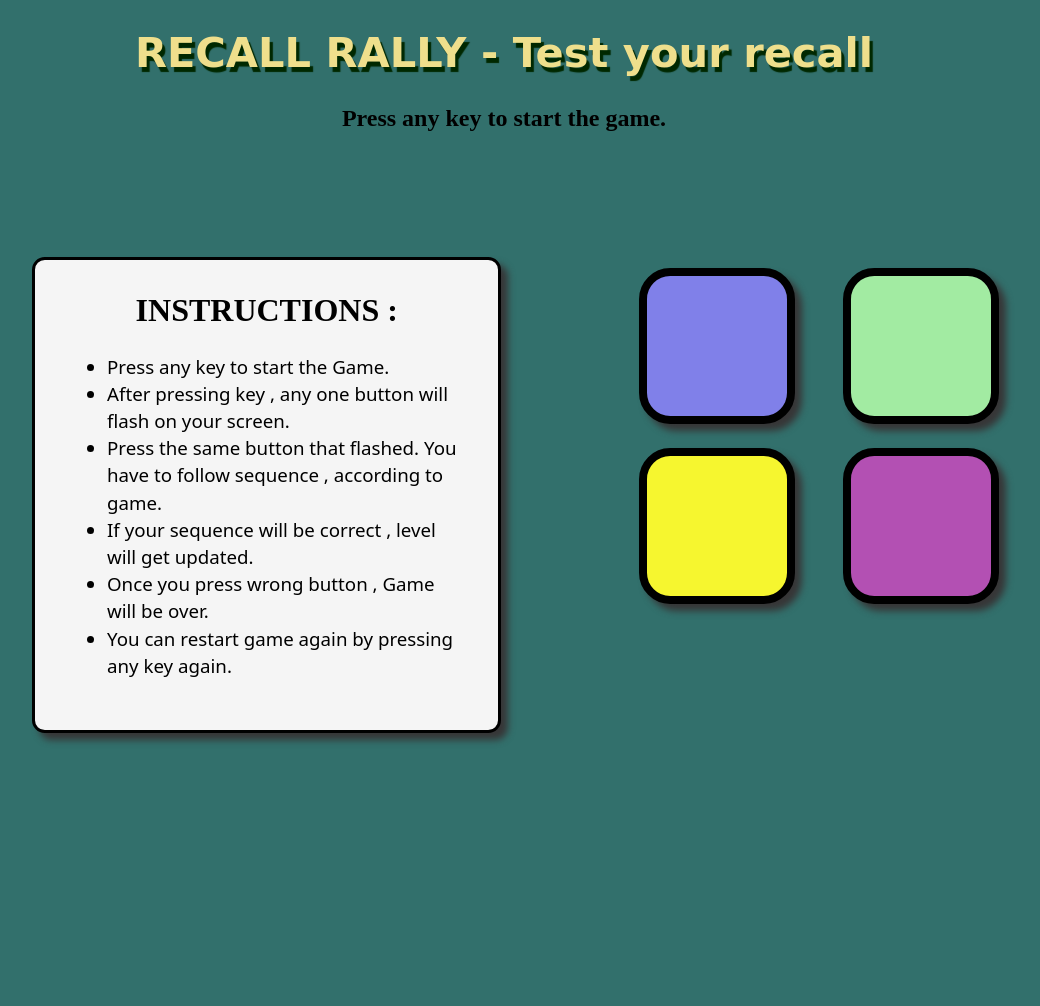
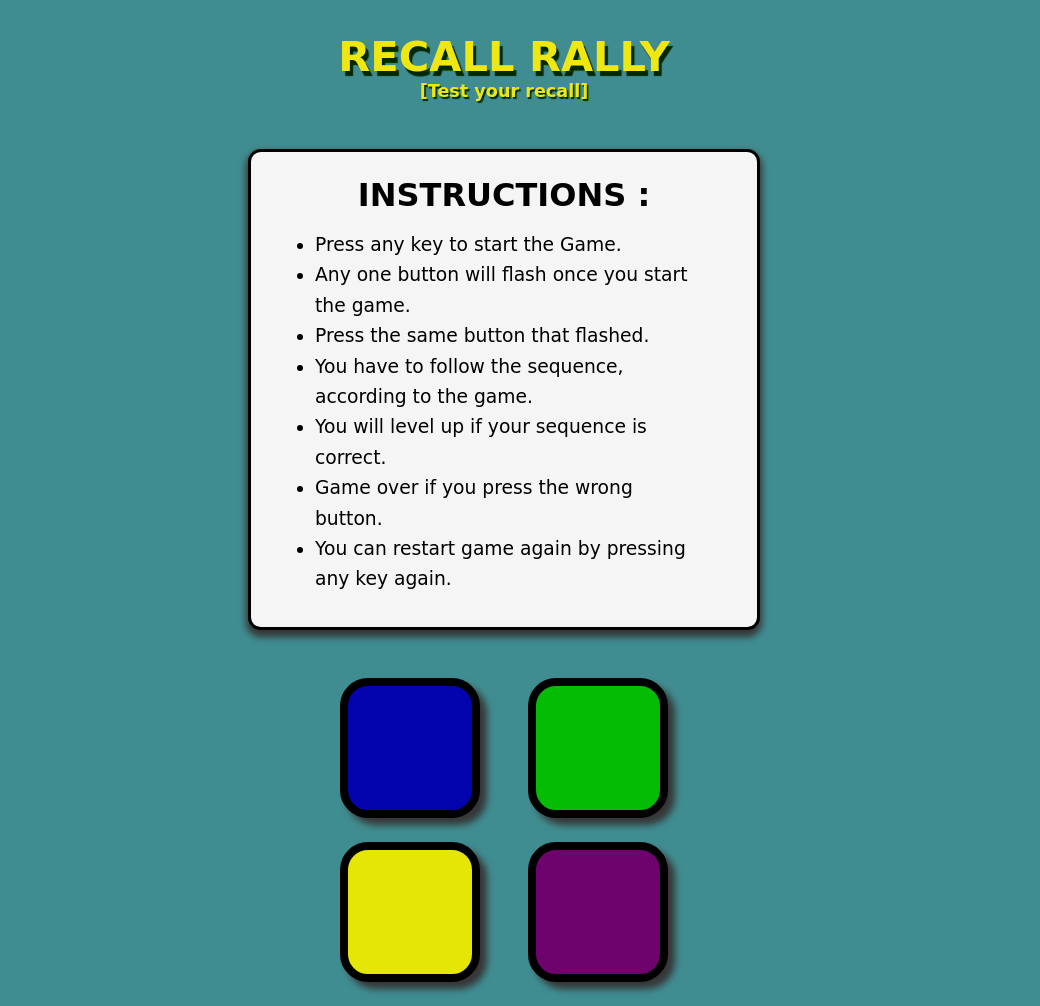
Before and after one commit to DarshanKrishna-DK/Recall-Rally, a plain HTML site: page index.html in a window 1280 px wide. Shown: the whole page, without its empty margins (136-1176 px from the left). Before the commit the page ends 800 px from the top, so only its background shows below. Drawn offline with Linux system fonts and the light colour scheme.

Commit message:
UI and functionality improved

```diff
--- a/index.html
+++ b/index.html
@@ -10,18 +10,18 @@
 </head>
 
 <body>
-    <h1>RECALL RALLY - <span>Test your recall</span></h1>
-    <h2>Press any key to start the game.</h2>
-    <div class="game">
+    <h1>RECALL RALLY</h1>
+    <h3>[Test your recall]</h3>
     <!-- Game instruction section -->
     <div class="instructions">
         <h2 id="intro">INSTRUCTIONS :</h2>
         <ul ul class="instruct">
             <li>Press any key to start the Game.</li>
-                <li>After pressing key , any one button will flash on your screen. </li>
-                <li>Press the same button that flashed. You have to follow sequence , according to game.</li>
-                <li>If your sequence will be correct , level will get updated.</li>
-                <li>Once you press wrong button , Game will be over.</li>
+            <li>Any one button will flash once you start the game.</li>
+            <li>Press the same button that flashed.</li>
+            <li>You have to follow the sequence, according to the game.</li>
+            <li>You will level up if your sequence is correct.</li>
+            <li>Game over if you press the wrong button.</li>
             <li>You can restart game again by pressing any key again. </li>
         </ul>
     </div>
@@ -37,7 +37,6 @@
             <div class="btn purple" type="button" id="purple"></div>
         </div>
     </div>
-    </div>
 
     <script src="script.js"></script>
 </body>
--- a/script.js
+++ b/script.js
@@ -32,7 +32,9 @@ function userFlash(btn) {
 function levelUp() {
     userSeq = [];
     level++;
-    h2.innerText = `Level ${level}`
+    const instructionsDiv = document.querySelector(".instructions");
+
+    instructionsDiv.innerText = `Level ${level}`
 
     let randomIdx = Math.floor(Math.random() * 3);
     let randomClr = btns[randomIdx];
@@ -42,16 +44,20 @@ function levelUp() {
 };
 
 function checkSeq(idx) {
-    // console.log(`Current level = ${level}`);
-    // let idx = level - 1;
-
     if (userSeq[idx] === gameSeq[idx]) {
         if (userSeq.length == gameSeq.length) {
             setTimeout(levelUp, 1000)
         }
     }
-    else {
-        h2.innerHTML = `GAME OVER! Your Score was <b>${level * 10}.</b> <br>Press any key to Restart.`;
+    else
+    {
+        const instructionsDiv = document.querySelector(".instructions");
+
+        // Replace the entire content of the div
+        instructionsDiv.innerHTML = `
+        GAME OVER! Your Score was <b>${level * 10}.</b> <br>
+        Press any key to Restart.
+        `;
         document.querySelector("body").style.backgroundColor = "red";
         setTimeout(function () {
             document.querySelector("body").style.backgroundColor = "#32706c";
@@ -64,9 +70,7 @@ function checkSeq(idx) {
 function btnPress() {
     let btn = this;
     userFlash(btn);
-
     userClr = btn.getAttribute("id");
-    // console.log(userClr);
     userSeq.push(userClr);
     checkSeq(userSeq.length - 1);
 }
--- a/style.css
+++ b/style.css
@@ -1,59 +1,65 @@
-#intro {
-    text-align: left;
-    color: white;
-    display: inline-block;
-    font-size: 3em;
-    margin-block-start: 0.67em;
-    margin-block-end: 0.67em;
-    margin-inline-start: 0px;
-    margin-inline-end: 0px;
-    padding: 10px;
-    font-weight: bold;
-    unicode-bidi: isolate;
+*{
+    margin: 0;
+    padding: 0;
+    box-sizing: border-box;
+    font-family: cursive;
 }
 
 body {
     text-align: center;
-    background-color: #32706c;
+    background-color: #408d91;
 }
 
 .game{
     display: flex;
-    justify-content: space-around;
+    flex-direction: column;
     margin-top: 5em;
 }
 
-h1 {
-    color: #efdf8c;
+h1, h3 {
+    color: #efe70f;
+}
+
+h1{
+    margin-top: 2rem;
     font-size: 2.6rem;
-    font-family: cursive;
     text-shadow: 0.2rem 0.3rem 1px rgb(0, 40, 0);
 }
 
+h3{
+    margin-bottom: 3rem;
+    font-size: 1.1rem;
+    text-shadow: 0.1rem 0.15rem 1px rgb(0, 40, 0);
+}
+
 .instructions{
-    width: 35%;
+    width: 40%;
     height: 40%;
-    margin: 2.8rem 0rem 0rem 10rem;
-    padding: 1.5rem 2rem 2rem;
+    margin: auto;
+    padding: 1.5rem 4rem 2rem;
     background: whitesmoke;
     border-radius: .8rem;
     border: .2rem solid black;
-    box-shadow: 7px 7px 7px rgb(55, 54, 55);
+    box-shadow: 0px 5px 7px 2px rgb(55, 54, 55);
 }
 
 #intro{
     font-size: 2rem;
     font-weight: 800;
-    padding: 0.5rem;
     color: black;
     margin: 0rem 0rem 1rem;
 }
 
 .instruct {
     font-size: 1.17em;
-    line-height: 1.7rem;
+    line-height: 1.9rem;
     margin-top: 0rem;
     font-family: system-ui, -apple-system, BlinkMacSystemFont, 'Segoe UI', Roboto, Oxygen, Ubuntu, Cantarell, 'Open Sans', 'Helvetica Neue', sans-serif;
+}
+
+li {
+    text-align: left;
+    color: black;
 }
 
 .btn {
@@ -69,24 +75,23 @@ h1 {
 .btn-container {
     display: flex;
     justify-content: center;
-    width: 50%;
-    padding: 2rem;
+    margin-top: 1.5rem;
 }
 
 .blue {
-    background-color: rgb(128, 128, 233)
+    background-color: rgb(4, 4, 174)
 }
 
 .yellow {
-    background-color: rgb(246, 246, 47);
+    background-color: rgb(230, 230, 5);
 }
 
 .green {
-    background-color: rgb(162, 235, 162);
+    background-color: rgb(5, 188, 5);
 }
 
 .purple {
-    background-color: rgb(179, 80, 179);
+    background-color: rgb(110, 3, 110);
 }
 
 .flash {
@@ -94,10 +99,5 @@ h1 {
 }
 
 .userFlash {
-    background-color: gray;
+    background-color: grey;
 }
-
-li {
-    text-align: left;
-    color: black;
-}
```
Lines whose indentation alone changed are shown as unchanged.
